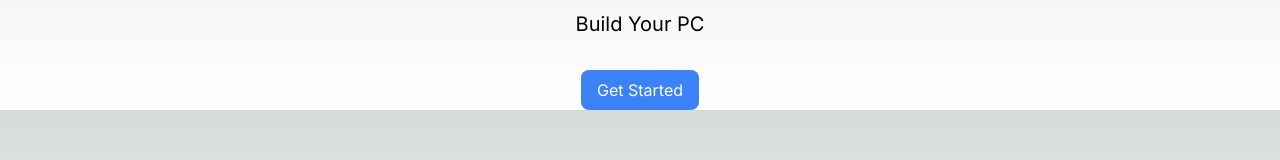
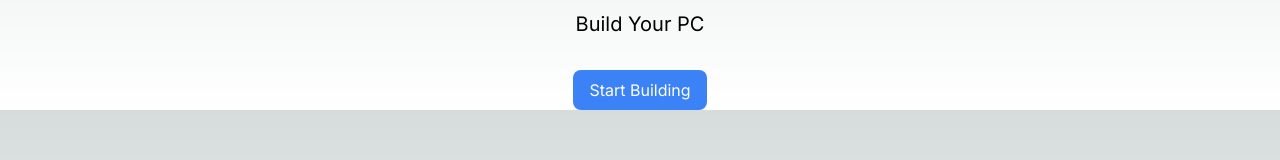
Before and after one commit to drh-14/smartspecs, a Next.js app: page / in a window 1280 px wide. Shown: the part 350-510 px from the top of the page. Built offline with nearby package versions, Linux system fonts and the light colour scheme.

Commit message:
Update text

```diff
--- a/src/app/components/landing/About.tsx
+++ b/src/app/components/landing/About.tsx
@@ -8,7 +8,7 @@ const About: FC = () => {
 		<h1 className="text-5xl font-bold mb-4">SmartSpecs</h1>
 		<p className="text-xl mb-8">Build Your PC</p>
 		<button className="bg-blue-500 text-white py-2 px-4 rounded-lg hover:bg-blue-600 transition">
-			Get Started
+			Start Building
 		</button>
 		</main>
 	);
```
